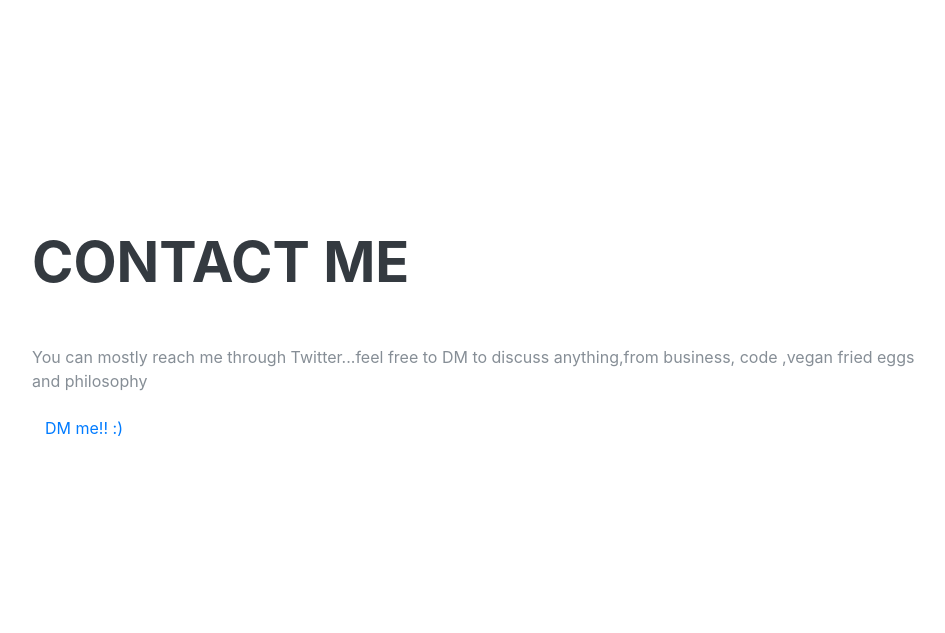
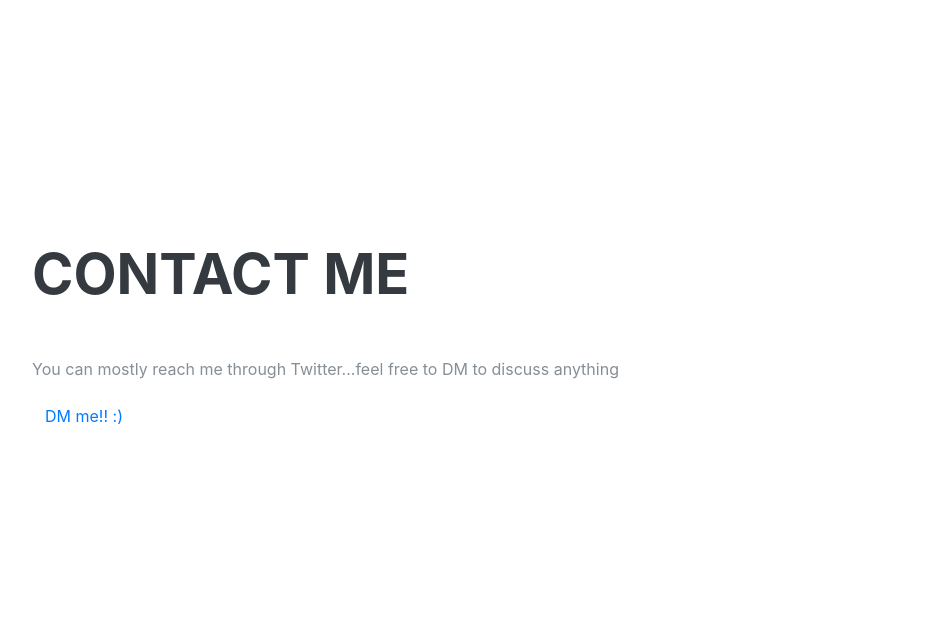
Before and after one commit to agarjoshua/Resume-website-django, a Django app: page / in a window 1280 px wide. Shown: the part 5510-6143 px from the top of the page, without its empty margins (288-1233 px from the left). Run offline with Django 3.2, Linux system fonts and the light colour scheme; some libraries are stand-ins or nearby versions; some web fonts are replaced.

Commit message:
Update index.html

```diff
--- a/home/templates/home/index.html
+++ b/home/templates/home/index.html
@@ -362,7 +362,7 @@
     <section class="resume-section p-3 p-lg-5 d-flex align-items-center" id="contact">
       <div class="w-100">
         <h2 class="mb-5">Contact Me</h2>
-        <p>You can mostly reach me through Twitter...feel free to DM to discuss anything,from business, code ,vegan fried eggs and philosophy</p>
+        <p>You can mostly reach me through Twitter...feel free to DM to discuss anything</p>
         <a href="https://twitter.com/messages/compose?recipient_id=4342724607" class="btn btn-link">DM me!! :) </a>
       </div>
     </section>
```
